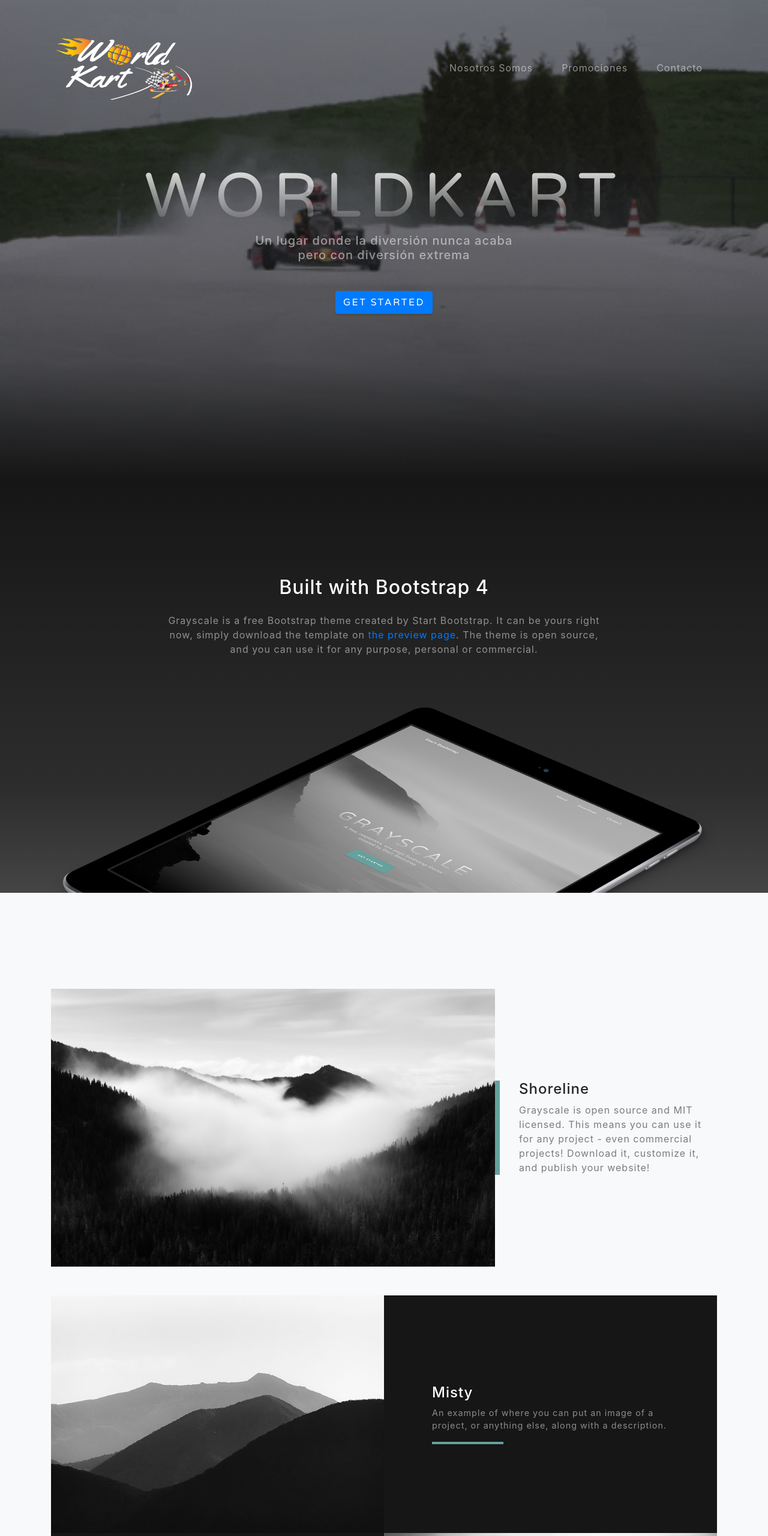
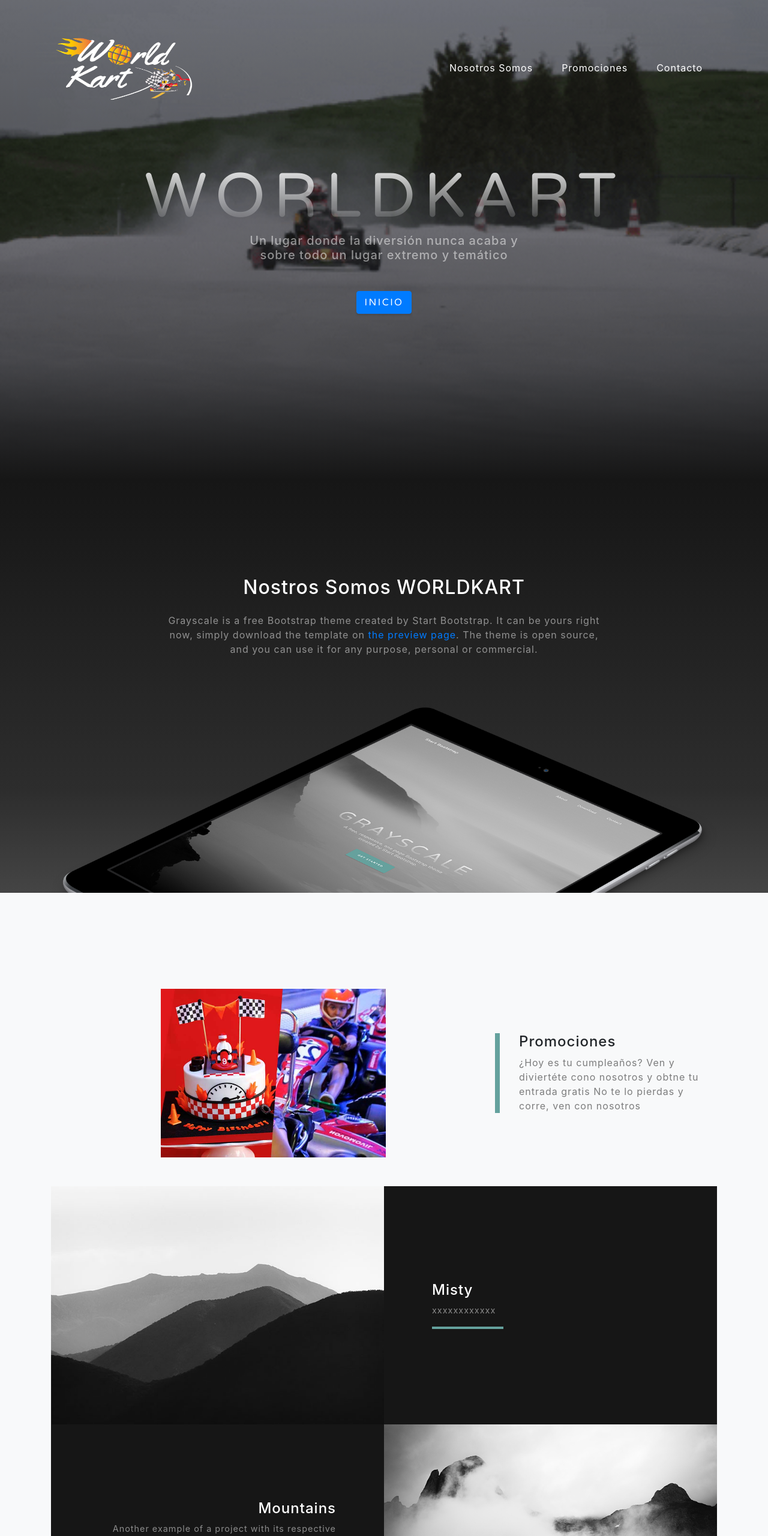
Before and after one commit to worldkart/worldkart.github.io, a website with bundled scripts: page index.html in a window 1280 px wide. Shown: the top 2560 px of the page at 60% size. Built offline with nearby package versions, Linux system fonts and the light colour scheme.

Commit message:
Vamos d epoquillo en poquillo

```diff
--- a/css/grayscale.css
+++ b/css/grayscale.css
@@ -54,35 +54,35 @@
     -webkit-transition: none;
     transition: none;
     padding: 2rem 1.5rem;
-    color: rgba(255, 255, 255, 0.5);
+    color:#fff;
   }
   #mainNav .nav-link:hover {
     color: rgba(255, 255, 255, 0.75);
   }
   #mainNav .nav-link:active {
-    color: white;
+    color: #852222;
   }
   #mainNav.navbar-shrink {
-    background-color: #fff;
+    background-color: #000;
   }
   #mainNav.navbar-shrink .navbar-brand {
     color: #161616;
   }
   #mainNav.navbar-shrink .nav-link {
-    color: #161616;
+    color: #fff;
     padding: 1.5rem 1.5rem 1.25rem;
     border-bottom: 0.25rem solid transparent;
   }
   #mainNav.navbar-shrink .nav-link:hover {
-    color: #64a19d;
+    color: #eb6c32;
   }
   #mainNav.navbar-shrink .nav-link:active {
-    color: #467370;
+    color: #eb6c32;
   }
   #mainNav.navbar-shrink .nav-link.active {
-    color: #64a19d;
+    color: #852222;
     outline: none;
-    border-bottom: 0.25rem solid #64a19d;
+    border-bottom: 0.25rem solid #fcc404;
   }
 }
 
@@ -309,3 +309,14 @@ width: 250px;
 height: 200px;
 margin-top: 10px;
 }
+
+.cumple
+{
+
+width: 375px;
+height: 275px;
+
+
+
+
+}
--- a/index.html
+++ b/index.html
@@ -55,8 +55,8 @@
     <div class="container d-flex h-100 align-items-center">
       <div class="mx-auto text-center">
         <h1 class="mx-auto my-0 text-uppercase">WorldKart</h1>
-        <h2 class="text-white-50 mx-auto mt-2 mb-5">Un lugar donde la diversión nunca acaba pero con diversión extrema</h2>
-        <a href="#about" class="btn btn-primary js-scroll-trigger">Get Started</a>
+        <h2 class="text-white-50 mx-auto mt-2 mb-5">Un lugar donde la diversión nunca acaba y sobre todo un lugar extremo y temático</h2>
+        <a href="#about" class="btn btn-primary js-scroll-trigger">Inicio</a>
       </div>
     </div>
   </header>
@@ -66,7 +66,7 @@
     <div class="container">
       <div class="row">
         <div class="col-lg-8 mx-auto">
-          <h2 class="text-white mb-4">Built with Bootstrap 4</h2>
+          <h2 class="text-white mb-4">Nostros Somos WORLDKART</h2>
           <p class="text-white-50">Grayscale is a free Bootstrap theme created by Start Bootstrap. It can be yours right now, simply download the template on
             <a href="http://startbootstrap.com/template-overviews/grayscale/">the preview page</a>. The theme is open source, and you can use it for any purpose, personal or commercial.</p>
         </div>
@@ -81,13 +81,14 @@
 
       <!-- Featured Project Row -->
       <div class="row align-items-center no-gutters mb-4 mb-lg-5">
-        <div class="col-xl-8 col-lg-7">
-          <img class="img-fluid mb-3 mb-lg-0" src="img/bg-masthead.jpg" alt="">
+        <div class="col-xl-8 col-lg-7" style="text-align: center">
+          <img class="img-fluid mb-3 mb-lg-0 cumple" src="img/cumplekart.jpg" alt="">
         </div>
         <div class="col-xl-4 col-lg-5">
           <div class="featured-text text-center text-lg-left">
-            <h4>Shoreline</h4>
-            <p class="text-black-50 mb-0">Grayscale is open source and MIT licensed. This means you can use it for any project - even commercial projects! Download it, customize it, and publish your website!</p>
+            <h4>Promociones</h4>
+            <p class="text-black-50 mb-0">¿Hoy es tu cumpleaños? Ven y diviertéte cono nosotros y obtne tu entrada gratis
+              No te lo pierdas y corre, ven con nosotros</p>
           </div>
         </div>
       </div>
@@ -102,7 +103,8 @@
             <div class="d-flex h-100">
               <div class="project-text w-100 my-auto text-center text-lg-left">
                 <h4 class="text-white">Misty</h4>
-                <p class="mb-0 text-white-50">An example of where you can put an image of a project, or anything else, along with a description.</p>
+                <p class="mb-0 text-white-50">xxxxxxxxxxxx
+                </p>
                 <hr class="d-none d-lg-block mb-0 ml-0">
               </div>
             </div>
```
Also changed, not shown: img/cascotumblr.jpg (added), img/cumplekart.jpg (added).
